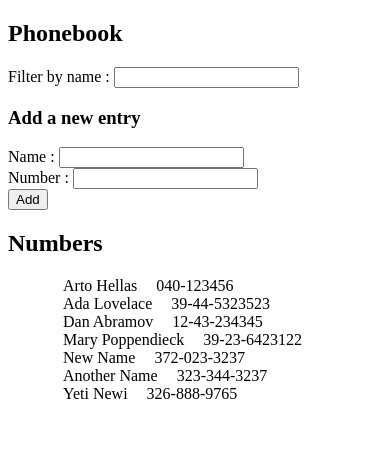
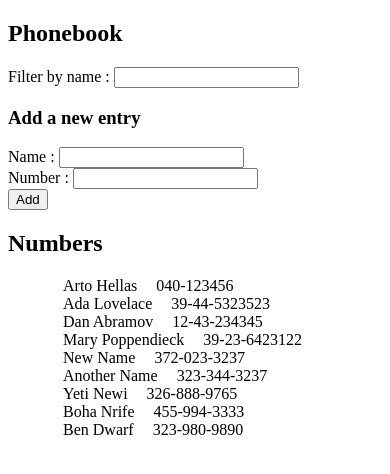
Before and after one commit to anantakrroy/ModernWebDevelopment, a React (Vite) app in the folder part2/: page / in a window 390 px wide. Shown: the top 474 px of the page. Built offline with nearby package versions, Linux system fonts and the light colour scheme; data requests are answered from the project's data file.

Commit message:
Part 2 exercise 2.13 phonebook step8

```diff
--- a/part2/db.json
+++ b/part2/db.json
@@ -34,6 +34,16 @@
       "name": "Yeti Newi",
       "number": "326-888-9765",
       "id": 7
+    },
+    {
+      "name": "Boha Nrife",
+      "number": "455-994-3333",
+      "id": 8
+    },
+    {
+      "name": "Ben Dwarf",
+      "number": "323-980-9890",
+      "id": 9
     }
   ]
 }
--- a/part2/src/App.jsx
+++ b/part2/src/App.jsx
@@ -1,5 +1,6 @@
 import { useState, useEffect } from "react";
 import axios from "axios";
+import phoneService from "./services/phonebook";
 
 import Person from "./components/Person";
 import Form from "./components/Form";
@@ -10,10 +11,9 @@ const App = () => {
   const [newName, setNewName] = useState("");
   const [newPhone, setNewPhone] = useState("");
   const [nameFilter, setNameFilter] = useState("");
-  const baseUrl = "http://localhost:3001/persons";
 
   const hook = () => {
-    axios.get(baseUrl).then((response) => setPersons(response.data));
+    phoneService.getPersons().then(response => setPersons(response));
   };
   useEffect(hook, []);
 
@@ -30,8 +30,9 @@ const App = () => {
     if (isNamePresent(newName)) {
       alert(`${newName} is already added to the phonebook ! `);
     } else {
-      axios.post(baseUrl, newPerson).then((response) => {
-        setPersons([...persons, newPerson]);
+      phoneService.createPerson(newPerson).then(response => {
+        console.log(response);
+        setPersons([...persons, response]);
         setNewName("");
         setNewPhone("");
       });
--- /dev/null
+++ b/part2/src/services/phonebook.js
@@ -0,0 +1,15 @@
+import axios from "axios";
+
+const baseUrl = "http://localhost:3001/persons";
+
+const getPersons = () => {
+    const request = axios.get(baseUrl);
+    return request.then(response => response.data);
+}
+
+const createPerson = (newPerson) => {
+    const request = axios.post(baseUrl, newPerson);
+    return request.then(response => response.data);
+}
+
+export default {getPersons, createPerson};
```
